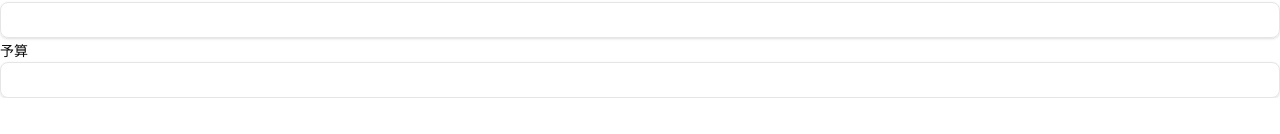
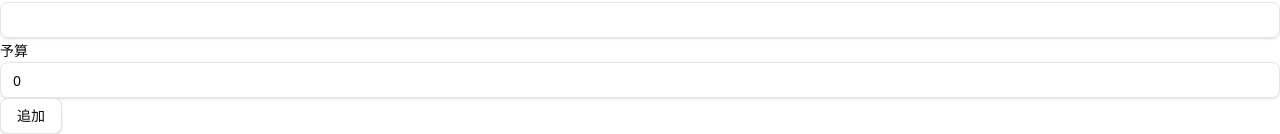
Before and after one commit to Ochuns/demo-platform, a Next.js app: page /new in a window 1280 px wide. Shown: the part 1198-1332 px from the top of the page. Before the commit the page ends 1296 px from the top, so only its background shows below. Built offline with nearby package versions, Linux system fonts and the light colour scheme.

Commit message:
登録画面のボタンとsupabase

```diff
--- a/app/new/page.tsx
+++ b/app/new/page.tsx
@@ -1,18 +1,26 @@
-import React from 'react'
+"use client";
+import React, { useState } from 'react'
 import { Input } from "@/components/ui/input"
 import { Label } from "@/components/ui/label"
+import { Button } from "@/components/ui/button"
 
 const Page = () => {
+    const [location, setLocation] = useState("")
+    const [map, setMap] = useState("")
+    const [reason, setReason] = useState("")
+    const [money, setMoney] = useState<number>(0)
+
     return (
         <div>
             <Label htmlFor="location">場所の名前</Label>
-            <Input id="location"/>
+            <Input id="location" value={location} onChange={(e) => setLocation(e.target.value)}/>
             <Label htmlFor="map">GoogleマップのURL</Label>
-            <Input id="map"/>
+            <Input id="map" value={map} onChange={(e) => setMap(e.target.value)}/>
             <Label htmlFor="reason">おすすめ理由</Label>
-            <Input id="reason"/>
+            <Input id="reason" value={reason} onChange={(e) => setReason(e.target.value)}/>
             <Label htmlFor="money">予算</Label>
-            <Input id="money"/>
+            <Input id="money" value={money} onChange={(e) => setMoney(Number(e.target.value))}/>
+            <Button variant="outline">追加</Button>
         </div>
     )
 }
--- /dev/null
+++ b/components/ui/button.tsx
@@ -0,0 +1,57 @@
+import * as React from "react"
+import { Slot } from "@radix-ui/react-slot"
+import { cva, type VariantProps } from "class-variance-authority"
+
+import { cn } from "@/lib/utils"
+
+const buttonVariants = cva(
+  "inline-flex items-center justify-center gap-2 whitespace-nowrap rounded-md text-sm font-medium transition-colors focus-visible:outline-none focus-visible:ring-1 focus-visible:ring-ring disabled:pointer-events-none disabled:opacity-50 [&_svg]:pointer-events-none [&_svg]:size-4 [&_svg]:shrink-0",
+  {
+    variants: {
+      variant: {
+        default:
+          "bg-primary text-primary-foreground shadow hover:bg-primary/90",
+        destructive:
+          "bg-destructive text-destructive-foreground shadow-sm hover:bg-destructive/90",
+        outline:
+          "border border-input bg-background shadow-sm hover:bg-accent hover:text-accent-foreground",
+        secondary:
+          "bg-secondary text-secondary-foreground shadow-sm hover:bg-secondary/80",
+        ghost: "hover:bg-accent hover:text-accent-foreground",
+        link: "text-primary underline-offset-4 hover:underline",
+      },
+      size: {
+        default: "h-9 px-4 py-2",
+        sm: "h-8 rounded-md px-3 text-xs",
+        lg: "h-10 rounded-md px-8",
+        icon: "h-9 w-9",
+      },
+    },
+    defaultVariants: {
+      variant: "default",
+      size: "default",
+    },
+  }
+)
+
+export interface ButtonProps
+  extends React.ButtonHTMLAttributes<HTMLButtonElement>,
+    VariantProps<typeof buttonVariants> {
+  asChild?: boolean
+}
+
+const Button = React.forwardRef<HTMLButtonElement, ButtonProps>(
+  ({ className, variant, size, asChild = false, ...props }, ref) => {
+    const Comp = asChild ? Slot : "button"
+    return (
+      <Comp
+        className={cn(buttonVariants({ variant, size, className }))}
+        ref={ref}
+        {...props}
+      />
+    )
+  }
+)
+Button.displayName = "Button"
+
+export { Button, buttonVariants }
--- a/package.json
+++ b/package.json
@@ -10,6 +10,8 @@
   },
   "dependencies": {
     "@radix-ui/react-label": "^2.1.8",
+    "@radix-ui/react-slot": "^1.2.4",
+    "@supabase/ssr": "^0.7.0",
     "class-variance-authority": "^0.7.1",
     "clsx": "^2.1.1",
     "lucide-react": "^0.553.0",
--- /dev/null
+++ b/utils/supabase/client.ts
@@ -0,0 +1,11 @@
+
+import { createBrowserClient } from "@supabase/ssr";
+
+const supabaseUrl = process.env.NEXT_PUBLIC_SUPABASE_URL;
+const supabaseKey = process.env.NEXT_PUBLIC_SUPABASE_ANON_KEY;
+
+export const createClient = () =>
+  createBrowserClient(
+    supabaseUrl!,
+    supabaseKey!,
+  );
--- /dev/null
+++ b/utils/supabase/server.ts
@@ -0,0 +1,29 @@
+
+import { createServerClient, type CookieOptions } from "@supabase/ssr";
+import { cookies } from "next/headers";
+
+const supabaseUrl = process.env.NEXT_PUBLIC_SUPABASE_URL;
+const supabaseKey = process.env.NEXT_PUBLIC_SUPABASE_ANON_KEY;
+
+export const createClient = (cookieStore: ReturnType<typeof cookies>) => {
+  return createServerClient(
+    supabaseUrl!,
+    supabaseKey!,
+    {
+      cookies: {
+        getAll() {
+          return cookieStore.getAll()
+        },
+        setAll(cookiesToSet) {
+          try {
+            cookiesToSet.forEach(({ name, value, options }) => cookieStore.set(name, value, options))
+          } catch {
+            // The `setAll` method was called from a Server Component.
+            // This can be ignored if you have middleware refreshing
+            // user sessions.
+          }
+        },
+      },
+    },
+  );
+};
```
Also changed, not shown: 1 other file (tests, documents, lock files or other folders).
